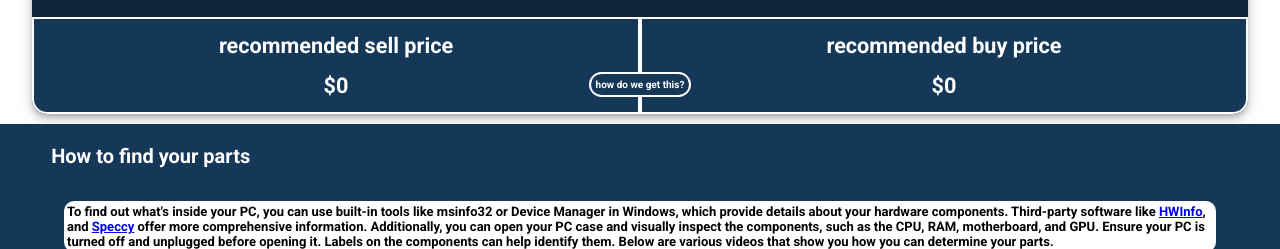
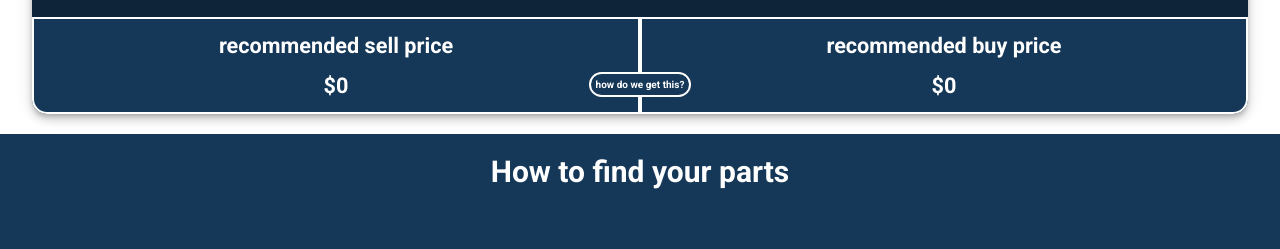
Before and after one commit to HudsxnM22/PC-price-estimator, a plain HTML site: page index.html in a window 1280 px wide. Shown: the part 1160-1409 px from the top of the page. Drawn offline with nearby package versions, Linux system fonts and the light colour scheme; no server answers.

Commit message:
Fixed footer and how to Content.

```diff
--- a/index.html
+++ b/index.html
@@ -28,7 +28,7 @@
     <nav id="topNav">
       <tr><a href="index.html" class="topButton"><h4>Home</h4></a></tr>
       <tr><a href="about.html" class="topButton"><h4>About</h4></a></tr>
-      <tr><a href="" class="topButton"><h4>Sell/Buy</h4></a></tr>
+      <tr><a href="https://www.ebay.com" class="topButton"><h4>Sell/Buy</h4></a></tr>
     </nav>
   </div>
   <div id="main-wrapper">
--- a/styles/styles.css
+++ b/styles/styles.css
@@ -277,20 +277,22 @@ body {
   /*[How to bar]*/
   #howToHolder {
     justify-content: center;
-    height: fit-content;
+    height: 43vh;
     background-color: rgb(22, 56, 88);
     position: relative;
-    margin-bottom: 0%;
-    margin-top: 10px;
+    margin-bottom: 0px;
+    margin-top: 20px;
     padding-top: 20px;
+    display: flex;
+    align-items: center;
+    flex-direction: column;
   }
 
   #howToTitle {
-    font-size: 28px;
+    font-size: 45px;
     color: #ffffff;
     font-family: 'Roboto', sans-serif;
     font-weight: bold;
-    padding-left: 4%;
   }
 
   #howToText {
@@ -311,7 +313,7 @@ body {
     flex-wrap: wrap;
     flex-direction: row;
     align-items: center;
-    padding: 20px;
+    padding: 50px;
   }
 
   .howToVid {
@@ -606,14 +608,14 @@ body {
     padding-bottom: 20px;
     position: relative;
     margin-bottom: 0%;
+    display: flex;
+    flex-direction: column;
+
   }
 
   #howTo {
     display: flex;
-    margin-top: 8%;
     max-width: 85%;
-    margin-left: auto;
-    margin-right: auto;
     align-items: center;
     justify-content: center;
     min-width: 85%;
@@ -623,7 +625,7 @@ body {
   }
 
   #howToTitle {
-    font-size: 20px;
+    font-size: 30px;
   }
 
   #howToText {
```
